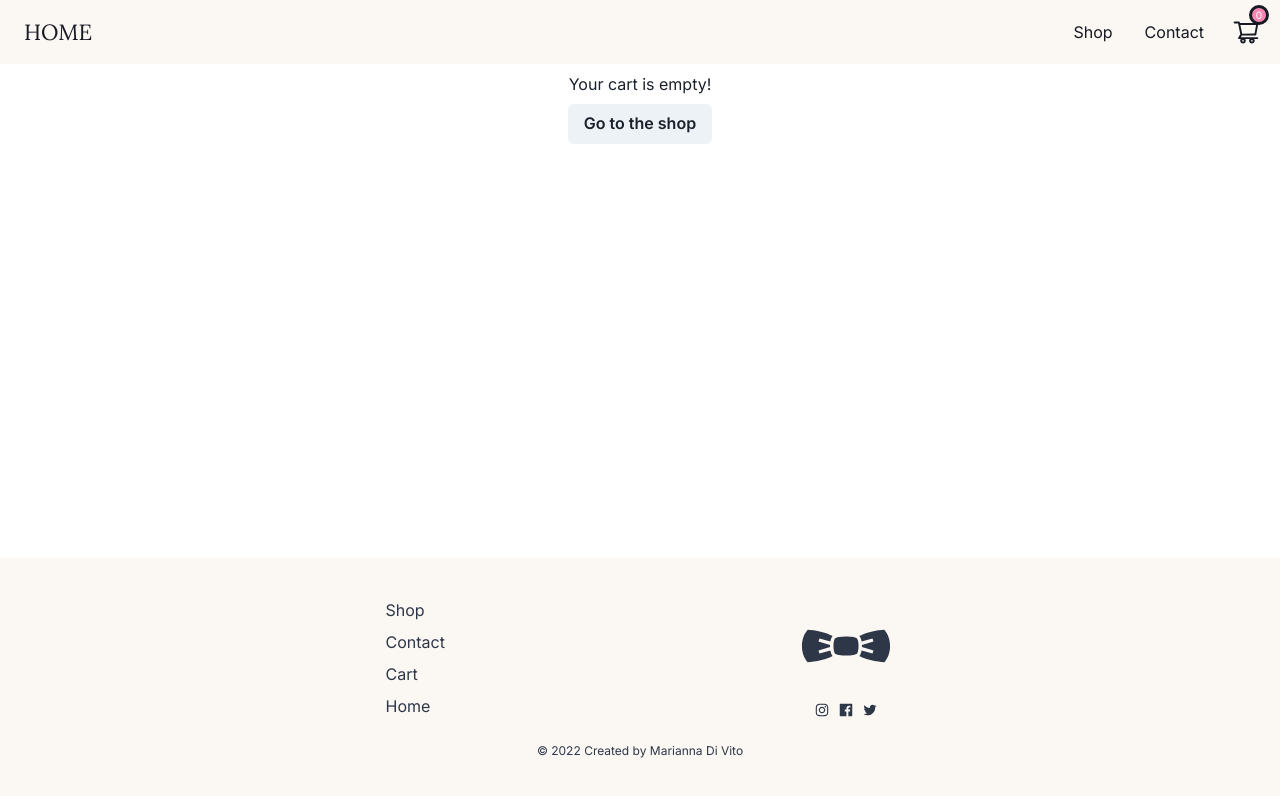
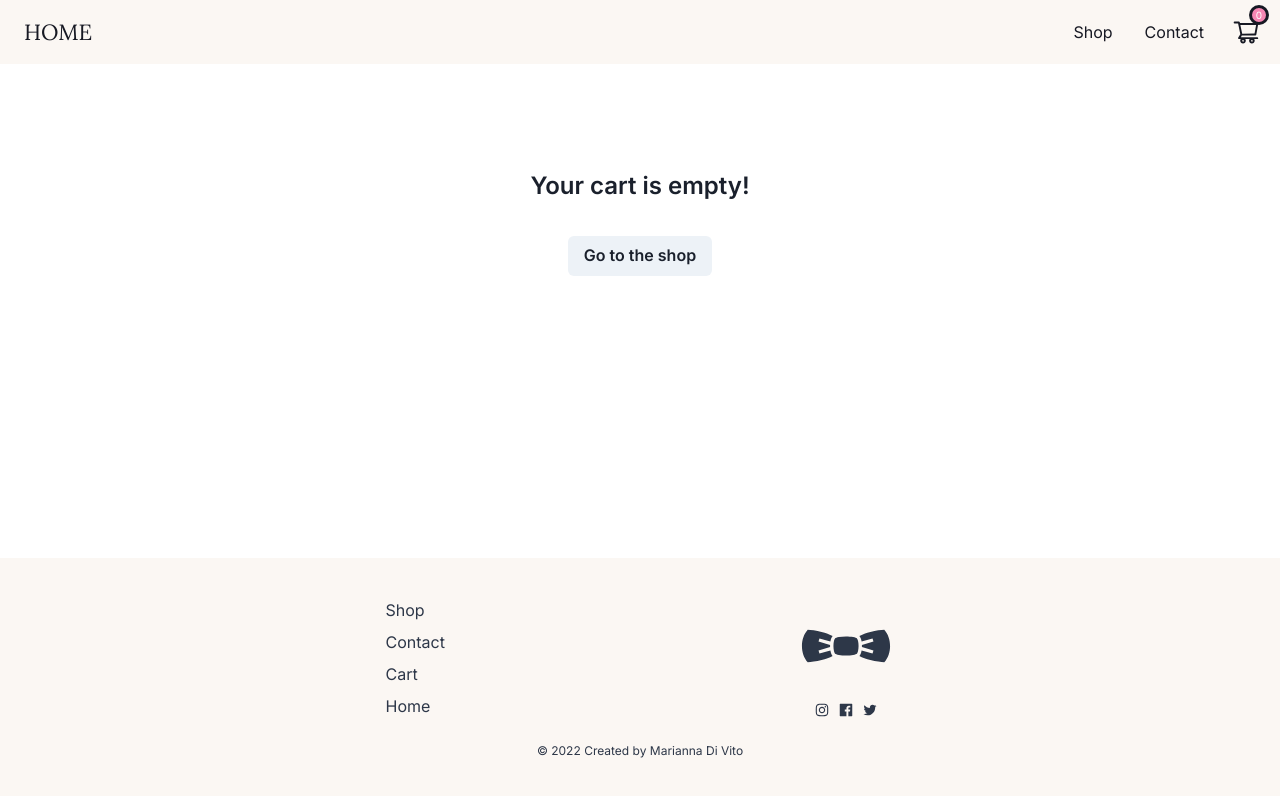
Before and after one commit to maridivi/e-commerce, a Next.js app: page /cart in a window 1280 px wide. Shown: the top 796 px of the page. Built offline with nearby package versions, Linux system fonts and the light colour scheme.

Commit message:
Edit style for empty cart page and order review

```diff
--- a/pages/cart.js
+++ b/pages/cart.js
@@ -11,8 +11,10 @@ export default function Cart() {
   return (
     <Page>
       {cartItems.length === 0 ? (
-        <VStack>
-          <Text>Your cart is empty! </Text>
+        <VStack paddingTop={24} gap={8}>
+          <Text fontSize={24} fontWeight="semibold">
+            Your cart is empty!{" "}
+          </Text>
           <Link href="/shop">
             <Button>Go to the shop</Button>
           </Link>
--- a/pages/order_review.js
+++ b/pages/order_review.js
@@ -44,7 +44,7 @@ export default function ReviewOrder() {
         mt={16}
         direction={["column", "row"]}
       >
-        <VStack mb={16}>
+        <VStack mb={16} align="left">
           <Text fontWeight="bold">Your personal data</Text>
           <List>
             <ListItem>{firstName.value}</ListItem>
@@ -66,7 +66,7 @@ export default function ReviewOrder() {
             <ListItem>{exp_date.value}</ListItem>
           </List>
         </VStack>
-        <VStack>
+        <VStack align="left">
           <Text fontWeight="bold">Order Summary</Text>
           <Text>Subtotal: {`${subTotal} €`} </Text>
           <Text>Shipping: 4.99 €</Text>
```
